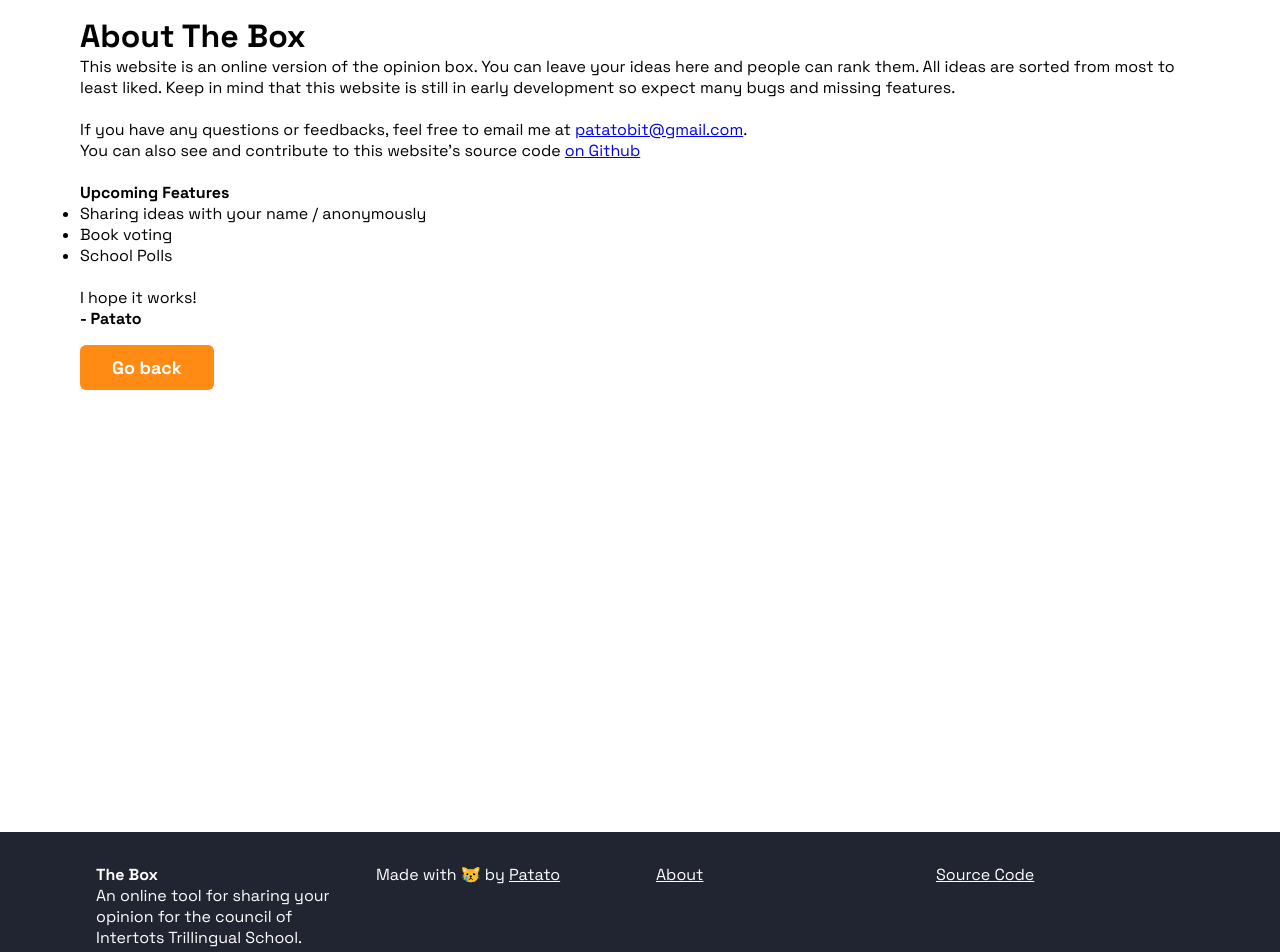
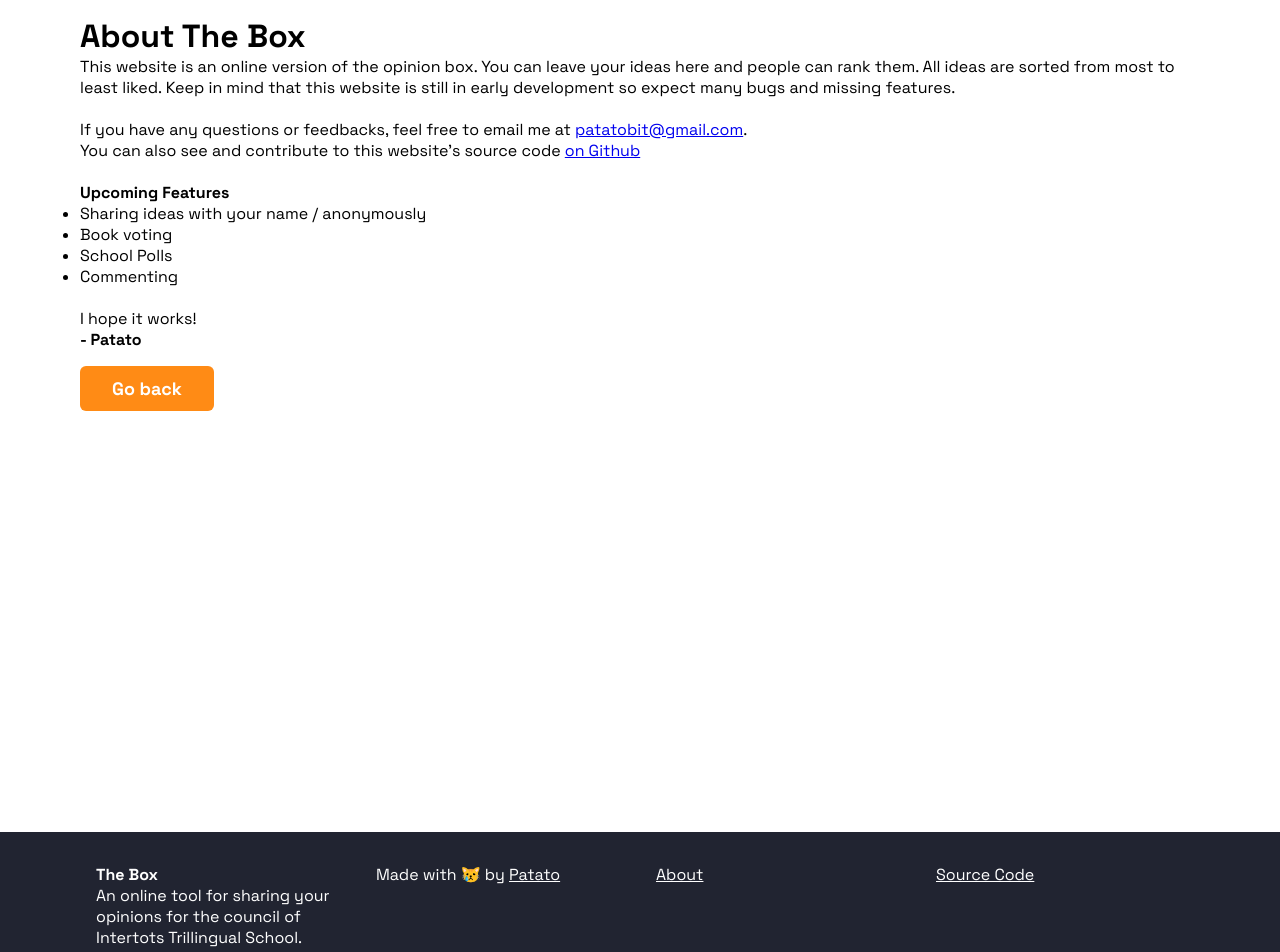
Before and after one commit to PatatoBit/its-box, a SvelteKit app: page /about in a window 1280 px wide. Shown: the top 952 px of the page. Built offline with nearby package versions, Linux system fonts and the light colour scheme; a web font is replaced by a local one.

Commit message:
update words

```diff
--- a/src/lib/components/Footer.svelte
+++ b/src/lib/components/Footer.svelte
@@ -4,7 +4,7 @@
 			<div>
 				<h4>The Box</h4>
 				<p>
-					An online tool for sharing your opinion for the council of Intertots Trillingual School.
+					An online tool for sharing your opinions for the council of Intertots Trillingual School.
 				</p>
 			</div>
 			<div>
--- a/src/routes/+layout.svelte
+++ b/src/routes/+layout.svelte
@@ -9,7 +9,7 @@
 <title>ITS Box</title>
 <meta
 	name="description"
-	content="An online tool for sharing your opinion for the student council of Intertots Trillingual School."
+	content="An online tool for sharing your opinions for the student council of Intertots Trillingual School."
 />
 
 <!-- Facebook Meta Tags -->
@@ -18,7 +18,7 @@
 <meta property="og:title" content="ITS Box" />
 <meta
 	property="og:description"
-	content="An online tool for sharing your opinion for the student council of Intertots Trillingual School."
+	content="An online tool for sharing your opinions for the student council of Intertots Trillingual School."
 />
 <meta property="og:image" content="/catbox.png" />
 
@@ -29,7 +29,7 @@
 <meta name="twitter:title" content="ITS Box" />
 <meta
 	name="twitter:description"
-	content="An online tool for sharing your opinion for the student council of Intertots Trillingual School."
+	content="An online tool for sharing your opinions for the student council of Intertots Trillingual School."
 />
 <meta name="twitter:image" content="/catbox.png" />
 
--- a/src/routes/about/+page.svelte
+++ b/src/routes/about/+page.svelte
@@ -32,6 +32,7 @@
 		<li>Sharing ideas with your name / anonymously</li>
 		<li>Book voting</li>
 		<li>School Polls</li>
+		<li>Commenting</li>
 	</ul>
 
 	<br />
```
